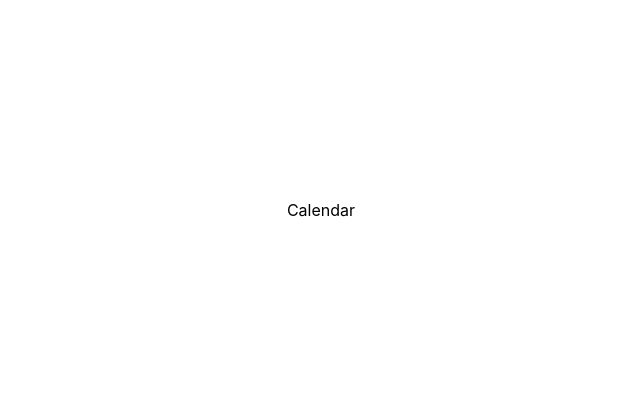
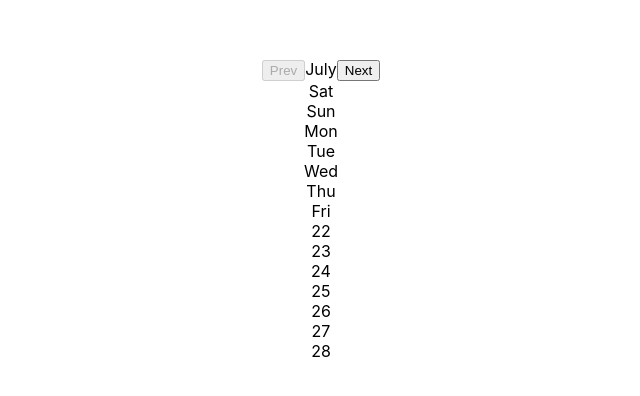
Before and after one commit to mharshita/assignment-calendar, a React (Create React App) app: page / in a window 1280 px wide. Shown: the part 190-586 px from the top of the page, without its empty margins (319-959 px from the left). Built offline with nearby package versions, Linux system fonts and the light colour scheme.

Commit message:
add logic for current month

```diff
--- a/src/components/Card.tsx
+++ b/src/components/Card.tsx
@@ -1,9 +1,49 @@
-import React from "react";
+import React, { useState, useEffect } from "react";
+import { Day } from "../utils/types";
+import { Weekdays } from "../utils/weekdays";
+import { dates } from "../utils/dates";
+import Header from "./Header";
 
 const Card = () => {
+  const [weeks, setWeeks] = useState<Day[][]>([[{ day: 1 }]]);
+  const [weekNumber, setWeekNumber] = useState<number>(0);
+
+  useEffect(() => {
+    getWeek(dates);
+  }, []);
+
+  const getWeek = (dates: Day[]) => {
+    let n = 7;
+    let temp = [];
+
+    for (let i = 0; i < dates.length; i += n) {
+      temp.push(dates.slice(i, i + n));
+    }
+
+    setWeeks(temp);
+  };
+
   return (
     <div>
-      <div>Calendar</div>
+      <div>
+        <Header
+          weekNumber={weekNumber}
+          setWeekNumber={setWeekNumber}
+          weeks={weeks}
+        />
+        <div className="weekday-container">
+          {Weekdays.map((day, index) => (
+            <div key={index} className="weekday">
+              {day}
+            </div>
+          ))}
+        </div>
+        <div className="date-container">
+          {weeks[weekNumber].map((week) => (
+            <div key={week.day}>{week.day}</div>
+          ))}
+        </div>
+      </div>
     </div>
   );
 };
--- /dev/null
+++ b/src/components/Header.tsx
@@ -0,0 +1,40 @@
+import React from "react";
+import { Months } from "../utils/months";
+import { Day } from "../utils/types";
+
+interface Props {
+  weekNumber: number;
+  setWeekNumber: React.Dispatch<React.SetStateAction<number>>;
+  weeks: Day[][];
+}
+
+const Header: React.FC<Props> = ({ weekNumber, setWeekNumber, weeks }) => {
+  const today: Date = new Date();
+  const currentMonth: number = today.getMonth();
+
+  return (
+    <div className="navigation-container">
+      <button
+        onClick={() => {
+          let num = weekNumber - 1;
+          setWeekNumber(num);
+        }}
+        disabled={weekNumber === 0}
+      >
+        Prev
+      </button>
+      {Months[currentMonth]}
+      <button
+        onClick={() => {
+          let num = weekNumber + 1;
+          setWeekNumber(num);
+        }}
+        disabled={weekNumber === weeks.length - 1}
+      >
+        Next
+      </button>
+    </div>
+  );
+};
+
+export default Header;
--- /dev/null
+++ b/src/utils/dates.ts
@@ -0,0 +1,21 @@
+import { Day } from "./types";
+
+function getDates(): Day[] {
+  let dates: Day[] = [];
+
+  const today: Date = new Date();
+  const currentMonth: number = today.getMonth();
+  const currentDay: number = today.getDate();
+  const currentYear: number = today.getFullYear();
+
+  let totalDays: number = new Date(currentYear, currentMonth + 1, 0).getDate();
+
+  for (let i = currentDay; i <= totalDays; i++) {
+    let date: Day = { day: i };
+    dates.push(date);
+  }
+
+  return dates;
+}
+
+export const dates: Day[] = getDates();
--- /dev/null
+++ b/src/utils/months.ts
@@ -0,0 +1,14 @@
+export const Months: String[] = [
+  "January",
+  "February",
+  "March",
+  "April",
+  "May",
+  "June",
+  "July",
+  "August",
+  "September",
+  "October",
+  "November",
+  "December",
+];
--- /dev/null
+++ b/src/utils/types.ts
@@ -0,0 +1,3 @@
+export interface Day {
+  day: number;
+}
--- /dev/null
+++ b/src/utils/weekdays.ts
@@ -0,0 +1,18 @@
+function getWeekDayName(date: Date): String {
+  return date.toLocaleString("en-US", { weekday: "short" });
+}
+
+function getNextWeekDays(): String[] {
+  const today: Date = new Date();
+  const nextSevenWeekDays: String[] = [];
+
+  for (let i = 0; i < 7; i++) {
+    const nextDate: Date = new Date(today);
+    nextDate.setDate(today.getDate() + i);
+    nextSevenWeekDays.push(getWeekDayName(nextDate));
+  }
+
+  return nextSevenWeekDays;
+}
+
+export const Weekdays: String[] = getNextWeekDays();
```
